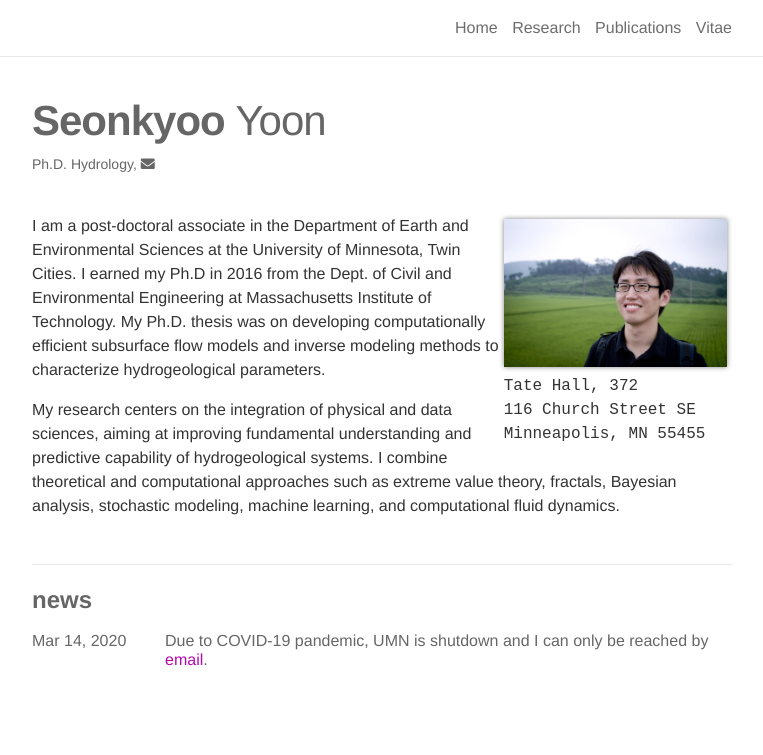
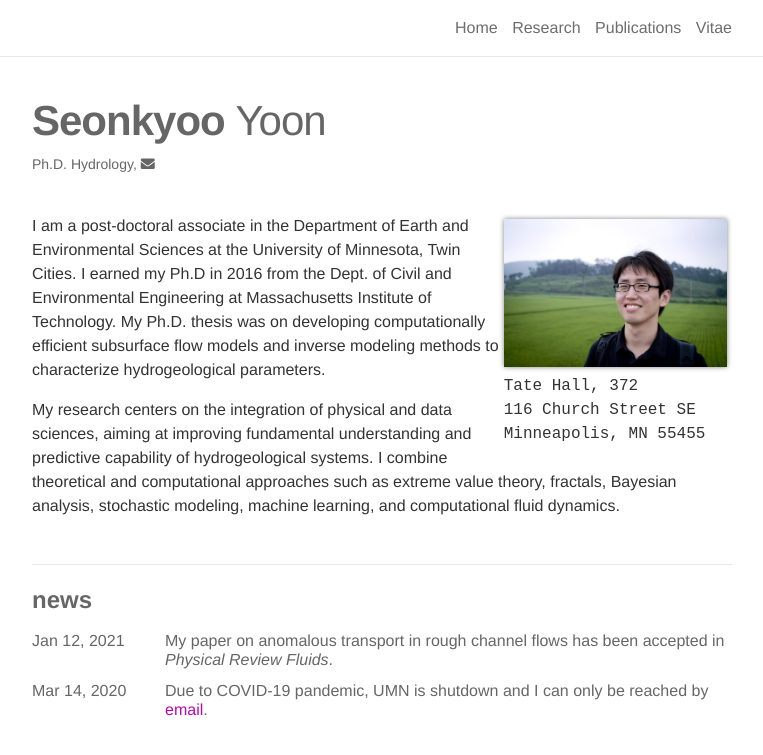
Before and after one commit to seonkyoo/home, a Jekyll site: the page built from _pages/1_about.md, in a window 1280 px wide. Shown: the top 755 px of the page, without its empty margins (258-1021 px from the left). Built offline with Jekyll 4.4.1, drawn with Linux system fonts in a browser that asks for light colours; nearby versions of some CDN libraries.

Commit message:
PRF paper accepted

```diff
--- a/_config.yml
+++ b/_config.yml
@@ -12,7 +12,7 @@ description: > # this means to ignore newlines until "url:"
 
 url:  # the base hostname & protocol for your site
 baseurl: # the subpath of your site, e.g. /blog/
-last_updated: May 20, 2020 # leave blank if you don't want to display last updated
+last_updated: Jan. 12, 2020 # leave blank if you don't want to display last updated
 
 # -----------------------------------------------------------------------------
 # Open Graph
@@ -78,7 +78,7 @@ collections:
     output: true
     permalink: /projects/:path/
 
-news_limit: 1
+news_limit: 2
 
 # -----------------------------------------------------------------------------
 # Jekyll settings
--- a/_data/publications.yml
+++ b/_data/publications.yml
@@ -6,16 +6,16 @@
   page:
   authors: <ins>Yoon, S.</ins>, & Kang, P. K.
 
-- year: In Prep.
-  title: Optimal fluid stretching for mixing-limited reaction in rough channels
+- year: Submitted
+  title: Optimal fluid stretching for mixing-limited reaction in rough channel flows
   journal: <i>Journal of Fluid Mechanics</i>,
   volume:
   page:
   authors: <ins>Yoon, S.</ins>, Dentz, M., & Kang, P. K.
 
-- year: Submitted
-  title: Roughness, inertia, and diffusion effects on anomalous transport in rough fractures
-  journal: <i>Geophysical Research Letters</i>,
+- year: 2021
+  title: Roughness, inertia, and diffusion effects on anomalous transport in rough channel flows
+  journal: <i>Physical Review Fluids</i>,
   volume:
   page:
   authors: <ins>Yoon, S.</ins>, & Kang, P. K.
--- a/_pages/3_publications.md
+++ b/_pages/3_publications.md
@@ -3,7 +3,7 @@ layout: page
 permalink: /publications/
 title: Publications
 description:  <span class="h2"><a href="https://scholar.google.com/citations?user=7vsoWfwAAAAJ" target="_blank" title="Google Scholar"><i class="ai ai-google-scholar"></i></a> <a href="https://www.researchgate.net/profile/seonkyoo_yoon/" target="_blank" title="ResearchGate"><i class="ai ai-researchgate"></i></a> </span> #<a href="https://scholar.google.com/citations?user=7vsoWfwAAAAJ">google scholar</a> #Publications by categories in reversed chronological order. Generated by jekyll-scholar.
-years: [In Review, 2020, 2017, 2016, 2013, 2010]
+years: [In Review, 2021, 2020, 2017, 2016, 2013, 2010]
 ---
 
 {% for y in page.years %}
--- a/_pages/5_resume.md
+++ b/_pages/5_resume.md
@@ -2,5 +2,5 @@
 layout: resume
 permalink: /vitae/
 title: Vitae
-years: [2020, 2017, 2016, 2013, 2010]
+years: [2021, 2020, 2017, 2016, 2013, 2010]
 ---
```
Also changed, not shown: _bibliography/papers.bib (+8 -3 lines), _news/announcement_prf.md (added, +7 -0 lines).
